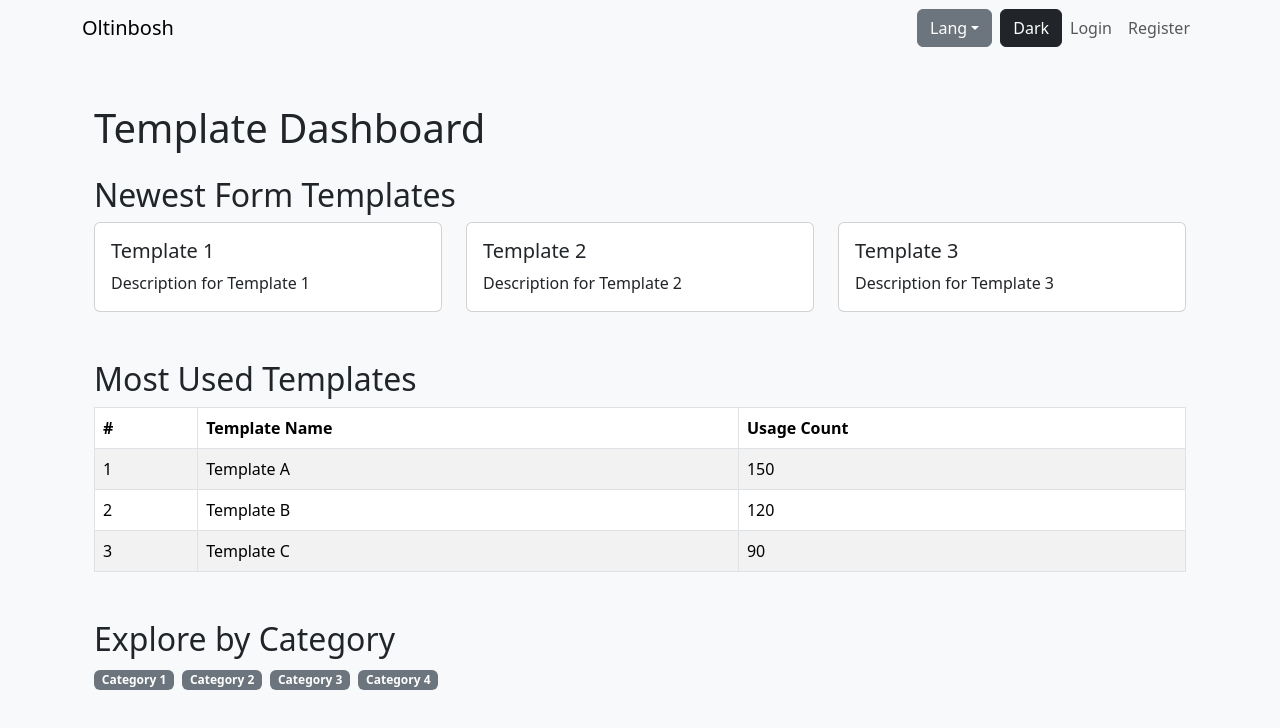
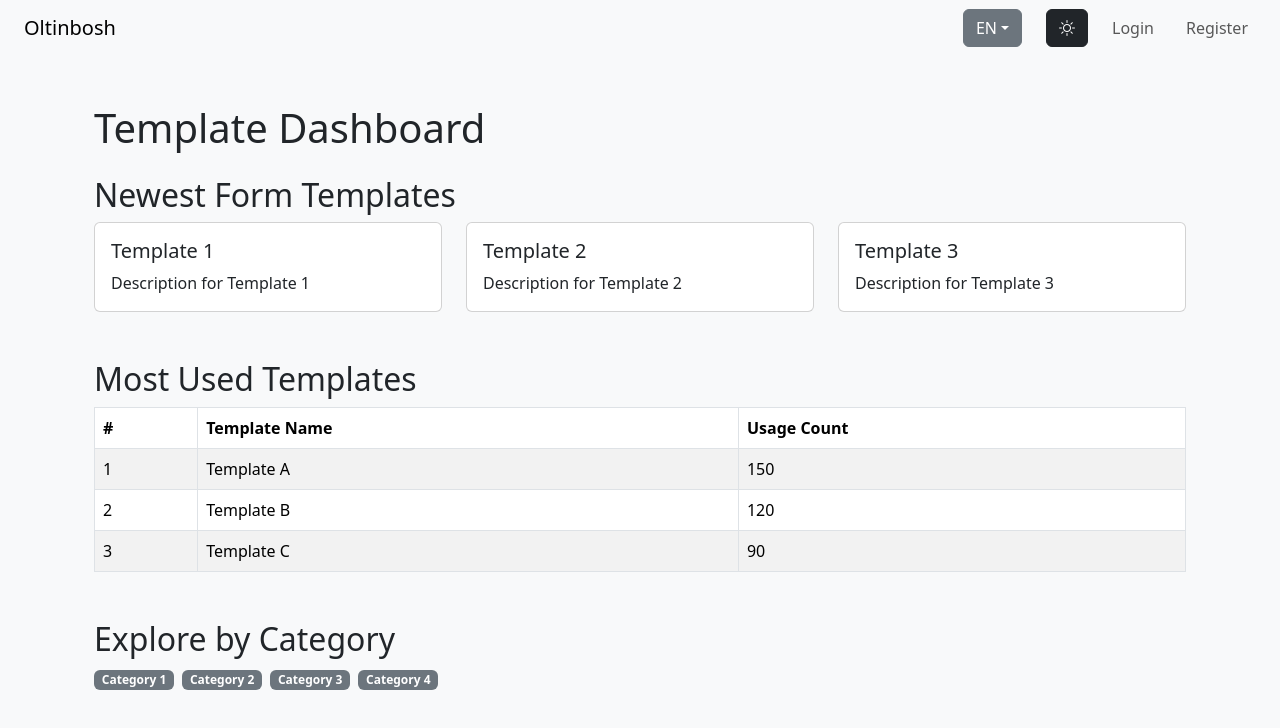
Before and after one commit to OkiljonMuhammad/ob-front, a React (Vite) app: page / in a window 1280 px wide. Shown: the top 728 px of the page. Built offline with nearby package versions, Linux system fonts and the light colour scheme.

Commit message:
Add Dashboard component

```diff
--- a/package.json
+++ b/package.json
@@ -14,6 +14,7 @@
   "dependencies": {
     "axios": "^1.7.9",
     "bootstrap": "^5.3.3",
+    "bootstrap-icons": "^1.11.3",
     "i18next": "^24.2.2",
     "prop-types": "^15.8.1",
     "react": "^19.0.0",
--- a/src/App.jsx
+++ b/src/App.jsx
@@ -2,10 +2,13 @@ import { BrowserRouter as Router, Routes, Route } from 'react-router-dom';
 import 'bootstrap/dist/css/bootstrap.min.css';
 import { I18nextProvider } from 'react-i18next';
 import i18n from './i18n/i18n';
+import 'bootstrap-icons/font/bootstrap-icons.css';
 import ThemeProvider from './context/ThemeProvider';
+import { AuthProvider } from './context/AuthContext';
+import MainPage from './components/Main/MainPage';
 import Login from './components/Auth/Login';
 import Register from './components/Auth/Register';
-import TemplateDashboard from './components/Main/MainPage';
+import Dashboard from './components/Dashboard/Dashboard';
 import Layout from './components/Layout/Layout';
 
 function App() {
@@ -13,8 +16,17 @@ function App() {
     <I18nextProvider i18n={i18n}>
       <ThemeProvider>
         {' '}
+        <AuthProvider>
           <Router>
             <Routes>
+              <Route
+                path="/"
+                element={
+                  <Layout>
+                    <MainPage />
+                  </Layout>
+                }
+              />
               <Route
                 path="/login"
                 element={
@@ -32,15 +44,16 @@ function App() {
                 }
               />
               <Route
-              path="/"
+                path="/dashboard"
                 element={
                   <Layout>
-                  <TemplateDashboard />
+                    <Dashboard />
                   </Layout>
                 }
               />
             </Routes>
           </Router>
+        </AuthProvider>
       </ThemeProvider>
     </I18nextProvider>
   );
--- a/src/components/Auth/Login.jsx
+++ b/src/components/Auth/Login.jsx
@@ -3,10 +3,12 @@ import { Form, Button, Container, Row, Col, Alert } from 'react-bootstrap';
 import { Link, useNavigate } from 'react-router-dom';
 import axios from 'axios';
 import ThemeContext from '../../context/ThemeContext';
+import AuthContext from '../../context/AuthContext';
 
 const Login = () => {
   const BASE_URL = import.meta.env.VITE_API_BASE_URL;
   const { theme } = useContext(ThemeContext);
+  const { login } = useContext(AuthContext);
   const [formData, setFormData] = useState({ email: '', password: '' });
   const [error, setError] = useState('');
   const [loading, setLoading] = useState(false);
@@ -23,11 +25,9 @@ const Login = () => {
     try {
       setLoading(true);
       const response = await axios.post(`${BASE_URL}/api/auth/login`, formData);
-
-      localStorage.setItem('token', response.data.token);
+      login(response.data.token);
       axios.defaults.headers.common['Authorization'] =
         `Bearer ${response.data.token}`;
-
       navigate('/dashboard');
     } catch (err) {
       setError(
--- a/src/components/Auth/Register.jsx
+++ b/src/components/Auth/Register.jsx
@@ -3,10 +3,12 @@ import { Form, Button, Container, Row, Col, Alert } from 'react-bootstrap';
 import { Link, useNavigate } from 'react-router-dom';
 import axios from 'axios';
 import ThemeContext from '../../context/ThemeContext';
+import AuthContext from '../../context/AuthContext';
 
 const Register = () => {
   const BASE_URL = import.meta.env.VITE_API_BASE_URL;
   const { theme } = useContext(ThemeContext);
+  const { login } = useContext(AuthContext);
   const [formData, setFormData] = useState({
     username: '',
     email: '',
@@ -44,9 +46,10 @@ const Register = () => {
         `${BASE_URL}/api/auth/register`,
         formData
       );
-      console.log(response.data);
-
-      navigate('/login');
+      login(response.data.token);
+      axios.defaults.headers.common['Authorization'] =
+        `Bearer ${response.data.token}`;
+      navigate('/dashboard');
     } catch (err) {
       setError(
         err.response?.data?.message || 'Registration failed. Please try again.'
--- /dev/null
+++ b/src/components/Dashboard/Dashboard.jsx
@@ -0,0 +1,9 @@
+import { Container } from 'react-bootstrap';
+
+export default function Dashboard() {
+  return (
+    <Container fluid className="py-4">
+      <h1 className="mb-4">Dashboard</h1>
+    </Container>
+  );
+}
--- a/src/components/Header/Header.jsx
+++ b/src/components/Header/Header.jsx
@@ -1,24 +1,30 @@
+import { useContext } from 'react';
 import { Container, Navbar, Nav } from 'react-bootstrap';
 import LanguageSwitcher from './LanguageSwitcher';
 import ThemeSwitcher from './ThemeSwitcher';
 import PropTypes from 'prop-types';
+import { useTranslation } from 'react-i18next';
+import AuthContext from '../../context/AuthContext';
 
 const Header = ({ theme }) => {
-  const user = localStorage.getItem('user');
+  const { t } = useTranslation();
+  const { isAuthenticated } = useContext(AuthContext);
 
   return (
-    <Navbar bg={theme} variant={theme} expand="lg">
-      <Container>
-        <Navbar.Brand href="/">Oltinbosh</Navbar.Brand>
+    <Navbar bg={theme} variant={theme} expand="sm" sticky="top">
+      <Container fluid className="px-4">
+        <Navbar.Brand href="/" className="me-5">
+          Oltinbosh
+        </Navbar.Brand>
         <Navbar.Toggle aria-controls="basic-navbar-nav" />
         <Navbar.Collapse id="basic-navbar-nav">
-          <Nav className="ms-auto d-flex align-items-center">
+          <Nav className="ms-auto d-flex align-items-center gap-3">
             <LanguageSwitcher />
             <ThemeSwitcher />
-            {!user ? (
+            {!isAuthenticated ? (
               <>
-                <Nav.Link href="/login">Login</Nav.Link>
-                <Nav.Link href="/register">Register</Nav.Link>
+                <Nav.Link href="/login">{t('login')}</Nav.Link>
+                <Nav.Link href="/register">{t('register')}</Nav.Link>
               </>
             ) : (
               <Nav.Link href="/dashboard">Dashboard</Nav.Link>
--- a/src/components/Header/ThemeSwitcher.jsx
+++ b/src/components/Header/ThemeSwitcher.jsx
@@ -18,7 +18,11 @@ const ThemeSwitcher = () => {
       variant={theme === 'light' ? 'dark' : 'light'}
       onClick={toggleTheme}
     >
-      {theme === 'light' ? t('darkMode') : t('lightMode')}
+      {theme === 'light' ? (
+        <i className="bi bi-brightness-high"></i>
+      ) : (
+        <i className="bi bi-moon-stars-fill"></i>
+      )}
     </Button>
   );
 };
--- a/src/components/Main/MainPage.jsx
+++ b/src/components/Main/MainPage.jsx
@@ -3,9 +3,9 @@ import TemplateGallery from './TemplateGallery';
 import PopularTemplatesTable from './PopularTemplatesTable';
 import TagCloud from './TagCloud';
 
-export default function TemplateDashboard() {
+export default function MainPage() {
   return (
-    <Container className="py-4">
+    <Container fluid className="py-4">
       {/* Page Header */}
       <h1 className="mb-4">Template Dashboard</h1>
 
--- /dev/null
+++ b/src/context/AuthContext.jsx
@@ -0,0 +1,36 @@
+import { createContext, useState, useEffect } from 'react';
+
+const AuthContext = createContext();
+
+export const AuthProvider = ({ children }) => {
+  const [isAuthenticated, setIsAuthenticated] = useState(
+    !!localStorage.getItem('token')
+  );
+
+  useEffect(() => {
+    const handleStorageChange = () => {
+      setIsAuthenticated(!!localStorage.getItem('token'));
+    };
+
+    window.addEventListener('storage', handleStorageChange);
+    return () => window.removeEventListener('storage', handleStorageChange);
+  }, []);
+
+  const login = (token) => {
+    localStorage.setItem('token', token);
+    setIsAuthenticated(true);
+  };
+
+  const logout = () => {
+    localStorage.removeItem('token');
+    setIsAuthenticated(false);
+  };
+
+  return (
+    <AuthContext.Provider value={{ isAuthenticated, login, logout }}>
+      {children}
+    </AuthContext.Provider>
+  );
+};
+
+export default AuthContext;
--- a/src/i18n/locales/en.js
+++ b/src/i18n/locales/en.js
@@ -1,9 +1,9 @@
 export default {
   translation: {
-    language: 'Lang',
+    language: 'EN',
     english: 'English',
     uzbek: 'Uzbek',
-    darkMode: 'Dark',
-    lightMode: 'Light',
+    login: 'Login',
+    register: 'Register',
   },
 };
--- a/src/i18n/locales/uz.js
+++ b/src/i18n/locales/uz.js
@@ -1,9 +1,9 @@
 export default {
   translation: {
-    language: 'Til',
+    language: 'UZ',
     english: 'Ingliz',
     uzbek: "O'zbek",
-    darkMode: 'Tun',
-    lightMode: 'Kun',
+    login: 'Kirish',
+    register: 'Registratsiya',
   },
 };
```
Also changed, not shown: 1 other file (tests, documents, lock files or other folders). Lines whose indentation alone changed are shown as unchanged.
